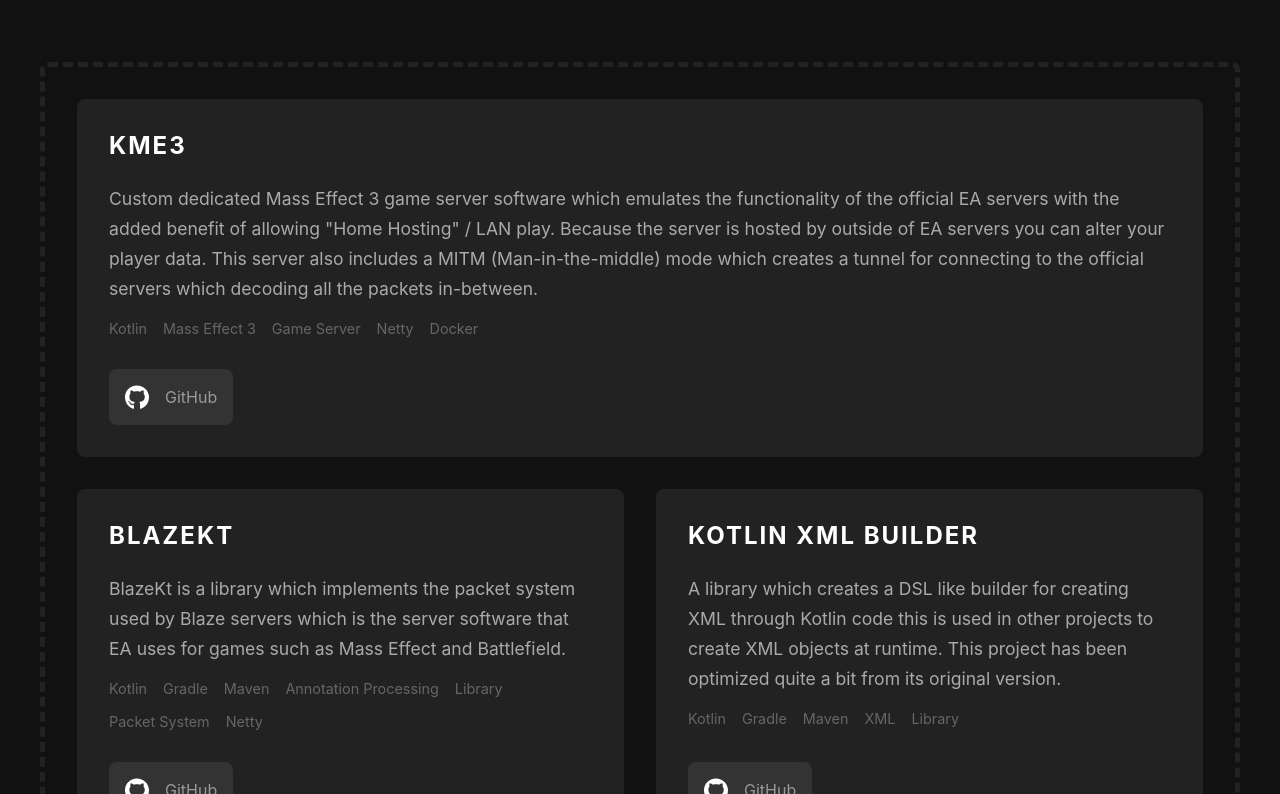
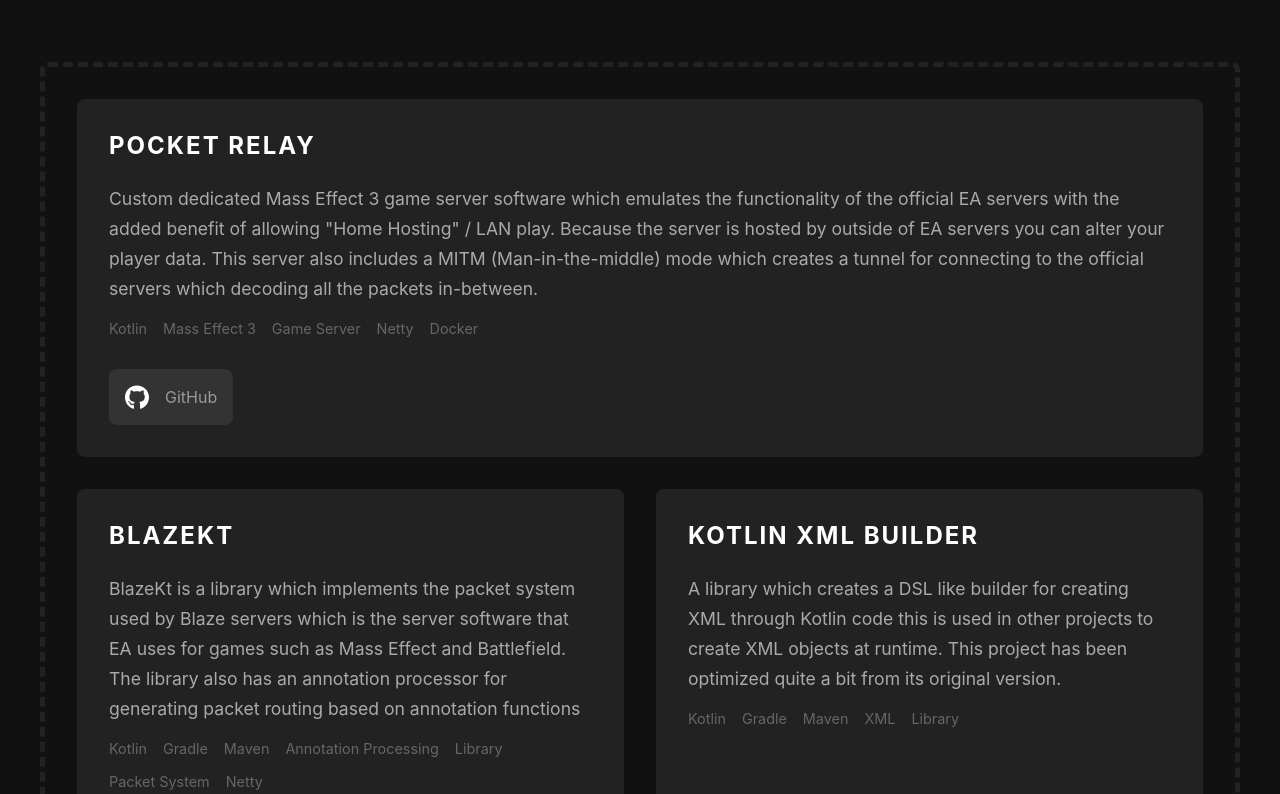
Before and after one commit to jacobtread/jacobtread-nextjs, a Next.js app: page /projects in a window 1280 px wide. Shown: the part 306-1100 px from the top of the page. Built offline with nearby package versions, Linux system fonts and the light colour scheme.

Commit message:
Updated projects

```diff
--- a/pages/projects.tsx
+++ b/pages/projects.tsx
@@ -28,8 +28,8 @@
                 {/* Projects starts here */}
 
                 <Project
-                    title="KME3"
-                    links={[createGitHubLink('jacobtread/KME3')]}
+                    title="Pocket Relay"
+                    links={[createGitHubLink('jacobtread/PocketRelay')]}
                     tags={['Kotlin', 'Mass Effect 3', 'Game Server', 'Netty', 'Docker']}>
                     Custom dedicated Mass Effect 3 game server software which emulates the functionality of the
                     official EA servers with the added benefit of allowing &quot;Home Hosting&quot; / LAN play.
@@ -44,7 +44,8 @@
                     links={[createGitHubLink('jacobtread/BlazeKt')]}
                     tags={['Kotlin', 'Gradle', 'Maven', 'Annotation Processing', 'Library', 'Packet System', 'Netty']}>
                     BlazeKt is a library which implements the packet system used by Blaze servers which
-                    is the server software that EA uses for games such as Mass Effect and Battlefield.
+                    is the server software that EA uses for games such as Mass Effect and Battlefield. The library
+                    also has an annotation processor for generating packet routing based on annotation functions
                 </Project>
 
 
```
